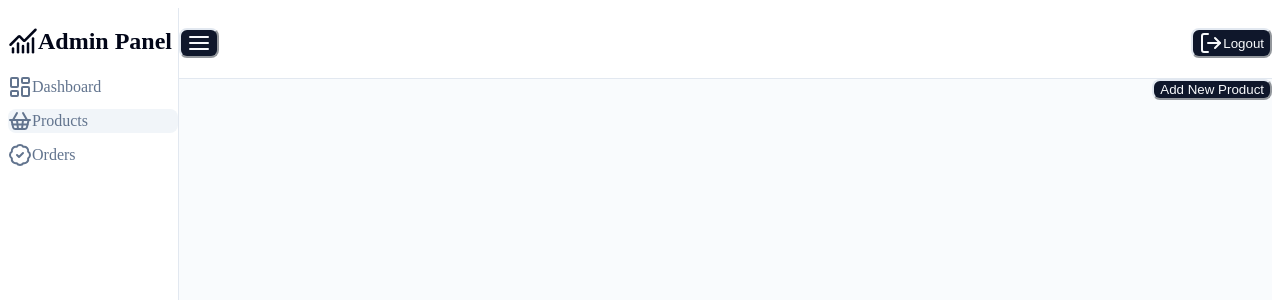
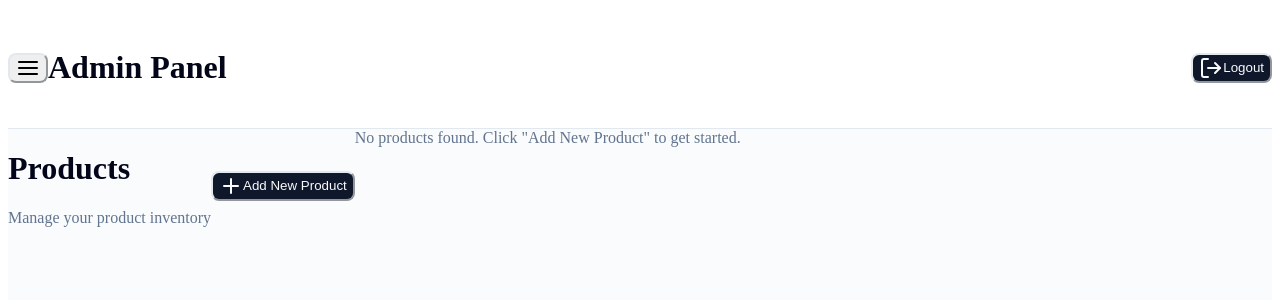
Before and after one commit to bahadur123470/Mern-Ecommerce-App, a React (Vite) app in the folder client/: page /admin/products in a window 1280 px wide. Shown: the top 300 px of the page. Built offline with nearby package versions, Linux system fonts and the light colour scheme; no server answers.

Commit message:
Fix Admin Sidebar and Product Panel Issues

```diff
--- a/client/src/components/admin-view/header.jsx
+++ b/client/src/components/admin-view/header.jsx
@@ -5,15 +5,24 @@ import { AlignJustify, LogOut } from 'lucide-react';
 const AdminHeader = ({ setOpen }) => {
     return (
         <header className="flex items-center justify-between px-6 py-[20px] bg-background border-b shadow-sm">
-            {/* Menu Button: Visible on small/medium, hidden on large screens */}
+            {/* Menu Button: Only visible on small/medium screens */}
             <Button
-            onClick={()=> setOpen(true)}
-            className="lg:hidden sm:block">
+                onClick={() => setOpen(true)}
+                variant="ghost"
+                size="icon"
+                className="lg:hidden"
+            >
                 <AlignJustify className="h-5 w-5" />
                 <span className="sr-only">Toggle Menu</span>
             </Button>
+
+            {/* Logo/Title for mobile when sidebar is hidden */}
+            <div className="lg:hidden flex items-center gap-2">
+                <h1 className="text-xl font-bold">Admin Panel</h1>
+            </div>
+
             {/* Right-side Controls */}
-            <div className="ml-auto">
+            <div className="ml-auto flex items-center">
                 <Button className="flex items-center gap-3 px-8 py-8 text-sm font-medium">
                     <LogOut className="h-4 w-4" />
                     Logout
--- a/client/src/components/admin-view/imageUpload.jsx
+++ b/client/src/components/admin-view/imageUpload.jsx
@@ -3,30 +3,63 @@ import { Label } from '../ui/label'
 import { Input } from '../ui/input'
 import { UploadCloudIcon } from 'lucide-react'
 
-const ProductImageUpload = (imageFile, setImageFile, uploadedImageUrl, setUploadedImageUrl) => {
+const ProductImageUpload = ({ imageFile, setImageFile, uploadedImageUrl, setUploadedImageUrl }) => {
     const inputRef = useRef(null)
+
     function handleImageFileChange(event){
         console.log(event.target.files)
         const selectedFile = event.target.files?.[0];
         if(selectedFile) setImageFile(selectedFile);
     }
+
+    function handleDragOver(event) {
+        event.preventDefault();
+    }
+
+    function handleDrop(event) {
+        event.preventDefault();
+        const droppedFile = event.dataTransfer.files?.[0];
+        if(droppedFile) setImageFile(droppedFile);
+    }
+
     return (
         <div className='w-full max-w-md mx-auto'>
             <Label className="text-lg font-semibold mb-2 block">Upload Image</Label>
-            <div>
+            <div onDragOver={handleDragOver} onDrop={handleDrop}>
                 <Input
-                id='image-upload'
-                type='file'
-                className='hidden'r
-                ef={inputRef}
-                onChange={handleImageFileChange} />
+                    id='image-upload'
+                    type='file'
+                    className='hidden'
+                    ref={inputRef}
+                    onChange={handleImageFileChange}
+                    accept="image/*"
+                />
                 {
                     !imageFile ?
-                    <Label htmlFor="image-upload" className='flex flex-col items-center h-32 cursor-pointer'>
-                        <UploadCloudIcon className='w-10 h-10 text-muted-foreground mb-2 '/>
+                    <Label
+                        htmlFor="image-upload"
+                        className='flex flex-col items-center justify-center h-32 cursor-pointer border-2 border-dashed border-muted-foreground/25 rounded-lg hover:border-muted-foreground/50 transition-colors'
+                    >
+                        <UploadCloudIcon className='w-10 h-10 text-muted-foreground mb-2'/>
                         <span>Drag & drop or click to upload image</span>
                     </Label> :
-                    <div></div>
+                    <div className="flex flex-col items-center">
+                        <div className="relative">
+                            <img
+                                src={URL.createObjectURL(imageFile)}
+                                alt="Product preview"
+                                className="w-full h-32 object-cover rounded-lg"
+                            />
+                            <button
+                                type="button"
+                                onClick={() => setImageFile(null)}
+                                className="absolute top-1 right-1 bg-red-500 text-white rounded-full w-6 h-6 flex items-center justify-center text-sm hover:bg-red-600"
+                            >
+                                ×
+                            </button>
+                        </div>
+                        <p className="text-sm text-muted-foreground mt-2">{imageFile.name}</p>
+                    </div>
                 }
             </div>
         </div>
--- a/client/src/components/admin-view/sidebar.jsx
+++ b/client/src/components/admin-view/sidebar.jsx
@@ -74,13 +74,13 @@ const AdminSidebar = ({ open, setOpen}) => {
                 </SheetContent>
 
             </Sheet>
-            <aside className="flex w-[170px] flex-col border-r bg-background p-6">
+            <aside className="hidden lg:flex w-[170px] flex-col border-r bg-background p-6">
                 <div
                     onClick={() => navigate('/admin/dashboard')}
                     className="flex cursor-pointer items-center gap-2"
                 >
                     <ChartNoAxesCombined size={30} />
-                    <h1 className="text-3xl font-extrabold">Admin Panel</h1>
+                    <h1 className="text-2xl font-extrabold">Admin Panel</h1>
                 </div>
                 <MenuItems />
             </aside>
--- a/client/src/components/ui/sheet.jsx
+++ b/client/src/components/ui/sheet.jsx
@@ -36,7 +36,7 @@ function SheetOverlay({
     <SheetPrimitive.Overlay
       data-slot="sheet-overlay"
       className={cn(
-        "data-[state=open]:animate-in data-[state=closed]:animate-out data-[state=closed]:fade-out-0 data-[state=open]:fade-in-0 fixed inset-0 z-50 bg-black/50",
+        "data-[state=open]:animate-in data-[state=closed]:animate-out data-[state=closed]:fade-out-0 data-[state=open]:fade-in-0 fixed inset-0 z-50 bg-black/50 backdrop-blur-sm",
         className
       )}
       {...props} />
--- a/client/src/pages/admin-view/products.jsx
+++ b/client/src/pages/admin-view/products.jsx
@@ -6,7 +6,7 @@ import CommonForm from '@/components/common/form';
 import { Button } from '@/components/ui/button';
 import { Sheet, SheetContent, SheetHeader, SheetTitle } from '@/components/ui/sheet';
 import { addProductFormElements } from '@/config';
-import { X } from 'lucide-react';
+import { Plus, X } from 'lucide-react';
 
 const initialFormData = {
   image: null,
@@ -45,25 +45,43 @@ const AdminProducts = () => {
 
   return (
     <Fragment>
-      <div className="w-full">
-        <div className="m-5 flex justify-end">
-          <Button onClick={() => setOpenCreateProductsDialog(true)}>Add New Product</Button>
+      <div className="mb-6">
+        <div className="flex justify-between items-center">
+          <div>
+            <h1 className="text-2xl font-bold tracking-tight">Products</h1>
+            <p className="text-muted-foreground">Manage your product inventory</p>
+          </div>
+          <Button
+            onClick={() => setOpenCreateProductsDialog(true)}
+            className="flex items-center gap-2"
+          >
+            <Plus className="h-4 w-4" />
+            Add New Product
+          </Button>
         </div>
       </div>
 
-      <div className="grid gap-4 md:grid-cols-3 lg:grid-cols-4"></div>
+      {/* Products Grid - Placeholder for now */}
+      <div className="grid gap-4 md:grid-cols-2 lg:grid-cols-3 xl:grid-cols-4">
+        {/* Product cards will go here */}
+        <div className="text-center text-muted-foreground py-12 col-span-full">
+          No products found. Click "Add New Product" to get started.
+        </div>
+      </div>
 
       <Sheet open={openCreateProductsDialog} onOpenChange={setOpenCreateProductsDialog}>
-        <SheetContent side="right" className="overflow-auto sm:w-[500px] w-full">
-          <div className="flex justify-between items-center">
+        <SheetContent side="right" className="overflow-auto w-full sm:max-w-md">
+          <div className="flex justify-between items-center mb-6">
             <SheetHeader>
               <SheetTitle>Add New Product</SheetTitle>
             </SheetHeader>
             <Button variant="ghost" size="icon" onClick={handleCloseSheet}>
               <X className="w-5 h-5" />
+              <span className="sr-only">Close</span>
             </Button>
           </div>
 
+          <div className="space-y-6">
             <ProductImageUpload
               imageFile={imageFile}
               setImageFile={setImageFile}
@@ -71,12 +89,11 @@ const AdminProducts = () => {
               setUploadedImageUrl={setUploadedImageUrl}
             />
 
-          <div className="py-6">
             <CommonForm
               onSubmit={onSubmit}
               formData={formData}
               setFormData={setFormData}
-              buttonText="Add"
+              buttonText="Add Product"
               formControls={addProductFormElements}
             />
           </div>
```
Lines whose indentation alone changed are shown as unchanged.
